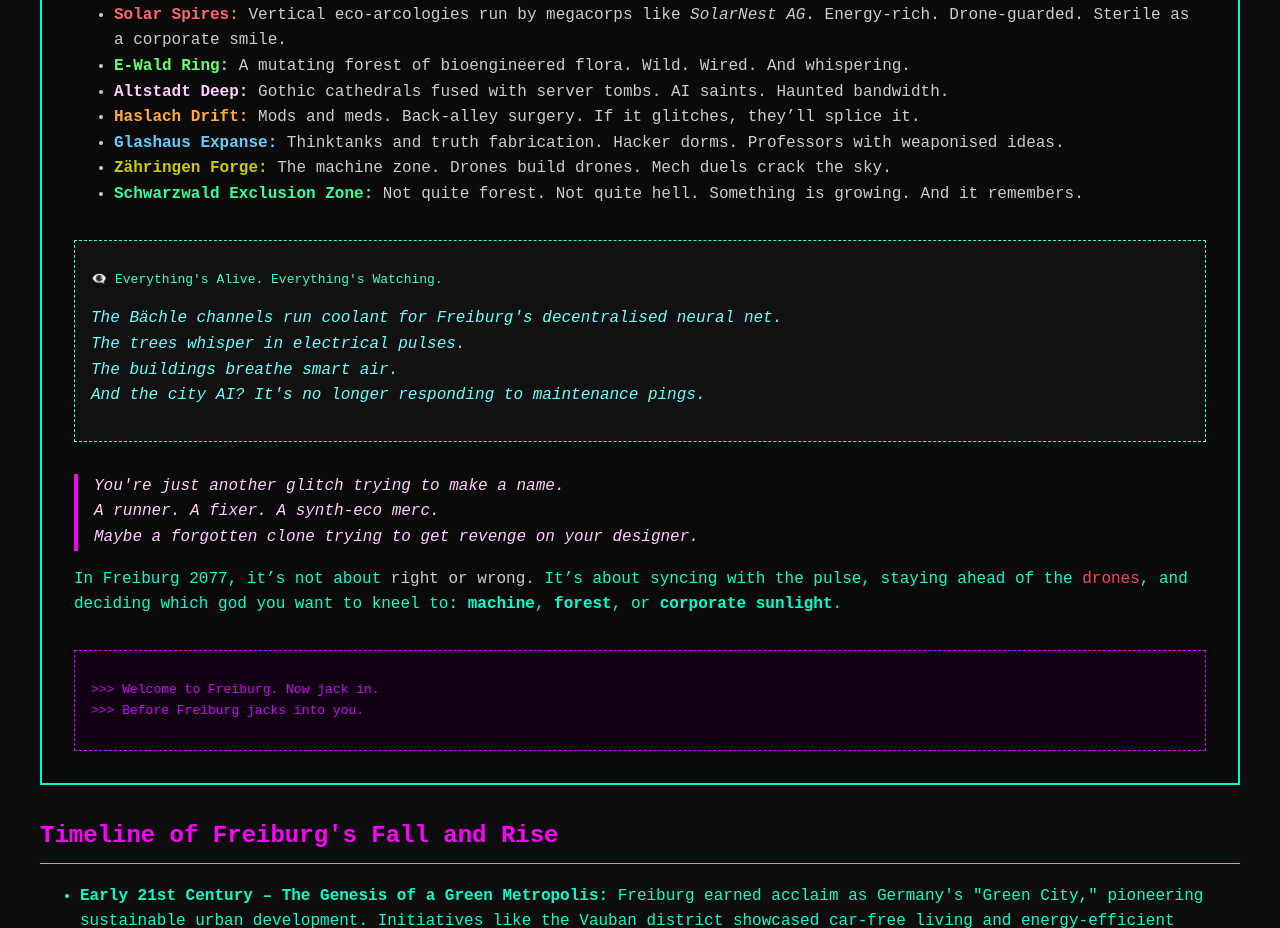
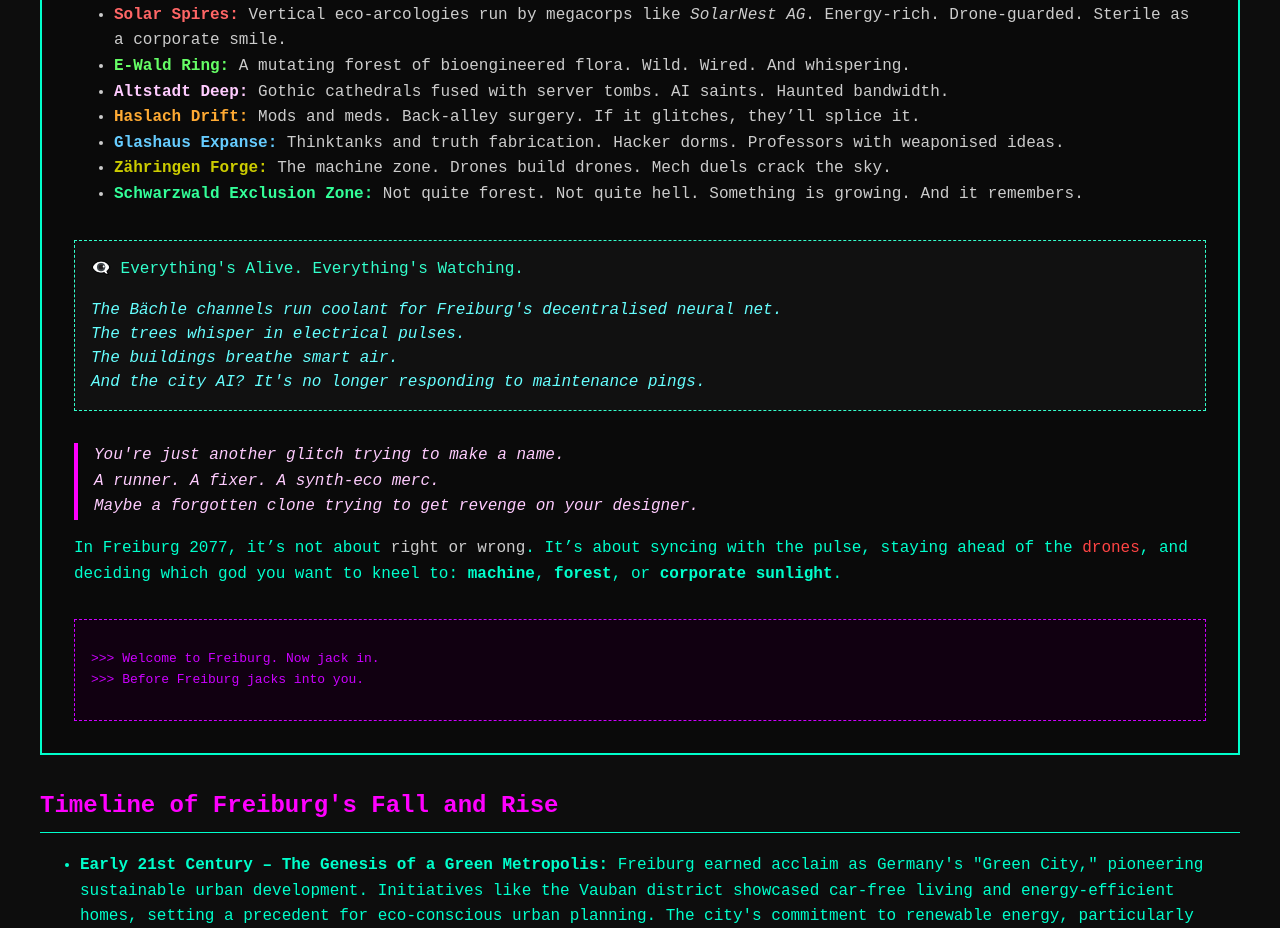
Before and after one commit to QuackAstra/quackastra.github.io, a plain HTML site: page index.html in a window 1280 px wide. Shown: the part 1605-2533 px from the top of the page. Drawn offline with Linux system fonts and the light colour scheme; files whose address does not match are found by name.

Commit message:
Update index.html

```diff
--- a/index.html
+++ b/index.html
@@ -104,12 +104,31 @@
 			<li><strong style="color: #33ff99;">Schwarzwald Exclusion Zone:</strong> Not quite forest. Not quite hell. Something is growing. And it remembers.</li>
 		</ul>
 
-		<div style="background: #111; border: 1px dashed #33ffcc; padding: 1em; margin: 2em 0;">
-			<pre style="color: #33ffcc;">👁️‍🗨️ Everything's Alive. Everything's Watching.</pre>
-			<p style="color: #66ffff; font-style: italic;">The Bächle channels run coolant for Freiburg's decentralised neural net.<br>
-			The trees whisper in electrical pulses.<br>
-			The buildings breathe smart air.<br>
-			And the city AI? It's no longer responding to maintenance pings.</p>
+		<div style="
+			background: #111;
+			border: 1px dashed #33ffcc;
+			padding: 1em;
+			margin: 2em 0;
+			max-width: 100%;
+			overflow-wrap: break-word;
+			word-wrap: break-word;
+			box-sizing: border-box;">
+
+			<pre style="
+				color: #33ffcc;
+				white-space: pre-wrap;
+				word-break: break-word;
+				font-family: inherit;
+				margin: 0 0 1em 0;">👁️‍🗨️ Everything's Alive. Everything's Watching.</pre>
+
+			<p style="
+				color: #66ffff;
+				font-style: italic;
+				margin: 0;
+				line-height: 1.5;">The Bächle channels run coolant for Freiburg's decentralised neural net.<br>
+				The trees whisper in electrical pulses.<br>
+				The buildings breathe smart air.<br>
+				And the city AI? It's no longer responding to maintenance pings.</p>
 		</div>
 
 		<blockquote style="border-left: 4px solid #ff00ff; margin: 1em 0; padding-left: 1em; color: #ffccff; font-style: italic;">
@@ -1443,7 +1462,7 @@
 
 		<!-- Kaiserstuhl Rift -->
 		<div style="background: #1a0d0d; border: 1px dashed #cc3300; padding: 1em; margin-bottom: 2em;">
-			<pre style="color: #ff6666;">🌫️ 1. Kaiserstuhl Rift – “The Burned Vineyard”</pre>
+			<pre style="color: #ff6666;white-space: pre-wrap;word-break: break-word;font-family: inherit;margin: 0 0 1em 0;">🌫️ 1. Kaiserstuhl Rift – “The Burned Vineyard”</pre>
 			<p style="color: #ff9999; font-style: italic;">Fractured by geothermal collapse and gas blooms, this wine region now births black grapes, unstable ground, and aug-smuggler enclaves. Beneath, GeoThurm AG’s ghostly labs may still hum...</p>
 			<ul style="color: #ccc;">
 				<li><strong>Population:</strong> gas-immune augments, tunnel cults, scavvers</li>
@@ -1454,7 +1473,7 @@
 
 		<!-- Breisgau Bioworks Zone -->
 		<div style="background: #0e1a0e; border: 1px dashed #66ff66; padding: 1em; margin-bottom: 2em;">
-			<pre style="color: #66ff66;">🌾 2. Breisgau Bioworks Zone – “The Engineered Eden”</pre>
+			<pre style="color: #66ff66;white-space: pre-wrap;word-break: break-word;font-family: inherit;margin: 0 0 1em 0;">🌾 2. Breisgau Bioworks Zone – “The Engineered Eden”</pre>
 			<p style="color: #99ff99; font-style: italic;">Farms glow, plants listen, and crops code themselves. HelixGene Europa seeds the world while rogue botanists hack it for resistance—and ritual.</p>
 			<ul style="color: #ccc;">
 				<li><strong>Population:</strong> gene hackers, seed cultists, outlaw communes</li>
@@ -1638,7 +1657,7 @@
 
 		<!-- Colmar Arc -->
 		<div style="background: #0d0d1a; border: 1px dashed #6666ff; padding: 1em; margin-bottom: 2em;">
-			<pre style="color: #9999ff;">🏰 3. Ruins of Colmar Arc – “The French Ghostgrid”</pre>
+			<pre style="color: #9999ff;white-space: pre-wrap;word-break: break-word;font-family: inherit;margin: 0 0 1em 0;">🏰 3. Ruins of Colmar Arc – “The French Ghostgrid”</pre>
 			<p style="color: #ccccff; font-style: italic;">No one's alive, but the city's still online. Gridghosts walk the AR streets, mirrors whisper memory, and architecture reconfigures to avoid you.</p>
 			<ul style="color: #ccc;">
 				<li><strong>Population:</strong> digital remnants, scavenger-exorcists</li>
@@ -1742,7 +1761,7 @@
 
 		<!-- Black Forest Deep Zone -->
 		<div style="background: #111a11; border: 1px dashed #33ff99; padding: 1em; margin-bottom: 2em;">
-			<pre style="color: #33ff99;">🛤️ 4. Black Forest Deep Zone – “Die Wilde Tiefe”</pre>
+			<pre style="color: #33ff99;white-space: pre-wrap;word-break: break-word;font-family: inherit;margin: 0 0 1em 0;">🛤️ 4. Black Forest Deep Zone – “Die Wilde Tiefe”</pre>
 			<p style="color: #99ffcc; font-style: italic;">Unmapped, unknowable, sacred. Trees speak in pulses. The fog sings. Bio-clans and broken science wander the deep roots of the post-human wild.</p>
 			<ul style="color: #ccc;">
 				<li><strong>Population:</strong> gene-witches, myco-clans, forest intelligences</li>
@@ -1844,7 +1863,7 @@
 
 		<!-- Basel Nomad Nexus -->
 		<div style="background: #1a1a1a; border: 1px dashed #00ccff; padding: 1em; margin-bottom: 2em;">
-			<pre style="color: #00ccff;">🪙 5. Basel Nomad Nexus – “The River Port of the Stateless”</pre>
+			<pre style="color: #00ccff;white-space: pre-wrap;word-break: break-word;font-family: inherit;margin: 0 0 1em 0;">🪙 5. Basel Nomad Nexus – “The River Port of the Stateless”</pre>
 			<p style="color: #99e6ff; font-style: italic;">Neutral ground, chaotic hearts. Bio-auth swaps, face-brokers, and river-hacked ferries barter freedom and identity on the Rhine's glowing veins.</p>
 			<ul style="color: #ccc;">
 				<li><strong>Population:</strong> nomads, ex-refugees, mercants, brokered ghosts</li>
@@ -1943,7 +1962,7 @@
 
 		<!-- Europa Transit Hub -->
 		<div style="background: #1a1a2a; border: 1px dashed #cccc00; padding: 1em;">
-			<pre style="color: #cccc00;">🚧 6. Europa Transit Hub – “The Transit Scar”</pre>
+			<pre style="color: #cccc00;white-space: pre-wrap;word-break: break-word;font-family: inherit;margin: 0 0 1em 0;">🚧 6. Europa Transit Hub – “The Transit Scar”</pre>
 			<p style="color: #ffff99; font-style: italic;">Maglevs run empty. Sleepers dream too long. Cargo cults build altars from derailed containers and worship the looped timecode in Station 19.</p>
 			<ul style="color: #ccc;">
 				<li><strong>Population:</strong> train squatters, cult tech nomads, sleeper AIs</li>
```
